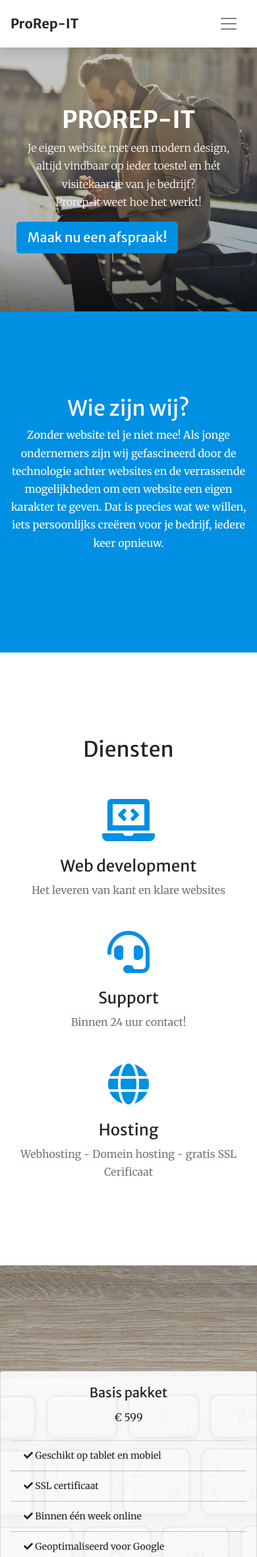
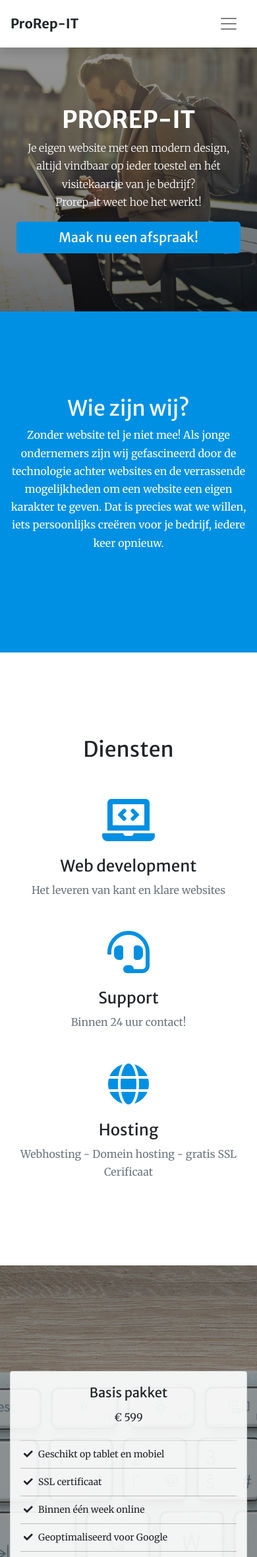
Before and after one commit to Meijer-A/ProRep-IT-Web-Development, a PHP site: page / in a window 390 px wide. Shown: the top 2360 px of the page at 66% size. Run offline with PHP 8.4, Linux system fonts and the light colour scheme; style sheets or scripts are compiled from the project's sources.

Commit message:
Fixed responsiveness bugs

```diff
--- a/index.html
+++ b/index.html
@@ -140,9 +140,9 @@
 
   <!-- sale -->
   <section class="page-section bg-dark offers" id="pricing">
-    <div class="container">
+    <div class="container full-container">
       <div class="row justify-content-around">
-        <div class="sp-background card mb-4 col-md-3 col-sm-12">
+        <div class="sp-background card mb-2 col-lg-3 col-md-5 col-sm-12">
           <div class="card-body text-center">
             <h5 class="card-title">Basis pakket</h5>
             <p class="card-text">&euro; 599</p>
@@ -156,10 +156,11 @@
               <li class="sp-item-background list-group-item"><i class="fas fa-check"></i> Maatwerk ontwerp</li>
             </ul>
           <div class="card-body text-center">
-            <a href="#contact" class="btn js-scroll-trigger btn-sm btn-outline-warning">Afspraak maken</a>
+            <!-- <a href="#contact" class="btn js-scroll-trigger btn-sm btn-outline-warning">Afspraak maken</a> -->
+            <a href="#contact" class="btn js-scroll-trigger btn-md btn-primary">Maak nu een afspraak!</a>
           </div>
         </div>
-        <div class="sp-background card mb-4 col-md-3 col-sm-12">
+        <div class="sp-background card mb-2 col-lg-3 col-md-5 col-sm-12">
           <div class="card-body text-center">
             <h5 class="card-title">compleet pakket</h5>
             <p class="card-text">&euro; 1299</p>
@@ -173,10 +174,11 @@
             <li class="sp-item-background list-group-item"><i class="fas fa-check"></i> Maatwerk ontwerp</li>
           </ul>
           <div class="card-body text-center">
-            <a href="#contact" class="btn js-scroll-trigger btn-sm btn-outline-warning">Afspraak maken</a>
+            <!-- <a href="#contact" class="btn js-scroll-trigger btn-sm btn-outline-warning">Afspraak maken</a> -->
+            <a href="#contact" class="btn js-scroll-trigger btn-md btn-primary">Maak nu een afspraak!</a>
           </div>
         </div>
-        <div class="sp-background card mb-4 col-md-3 col-sm-12">
+        <div class="sp-background card mb-2 col-lg-3 col-md-5 col-sm-12">
           <div class="card-body text-center">
             <h5 class="card-title">Premium pakket</h5>
             <p class="card-text">Op aanvraag</p>
@@ -191,7 +193,8 @@
               <li class="sp-item-background list-group-item"><i class="fas fa-check"></i> Maatwerk ontwerp</li>
             </ul>
           <div class="card-body text-center">
-            <a href="#contact" class="btn js-scroll-trigger btn-sm btn-outline-warning">Afspraak maken</a>
+            <!-- <a href="#contact" class="btn js-scroll-trigger btn-sm btn-outline-warning">Afspraak maken</a> -->
+            <a href="#contact" class="btn js-scroll-trigger btn-md btn-primary">Maak nu een afspraak!</a>
           </div>
         </div>
       </div>
@@ -203,12 +206,11 @@
       <div class="row justify-content-center">
         <div class="text-center">
           <h2 class="mt-0">Maak nu een afspraak!</h2>
-          <p class="text-muted mb-5 mt-3 text-center">Wil je door ons jouw website laten maken? Stuur dan nu een mail of
-            vul ons form in!</p>
+          <p class="text-muted mb-5 mt-3 text-center">Wil je door ons jouw website laten maken? Stuur dan nu een mail of vul ons form in!</p>
           <div class="mt-5">
             <form name="sentMessage" id="contactForm" novalidate="novalidate">
               <div class="row">
-                <div class="col-lg-6">
+                <div class="col-lg-6 col-sm-12">
                   <div class="control-group">
                     <div class="form-group floating-label-form-group controls mb-0 pb-2">
                       <label class="float-left">Naam *</label>
@@ -233,7 +235,7 @@
                     </div>
                   </div>
                 </div>
-                <div class="col-lg-6">
+                <div class="col-lg-6 col-sm-12">
                   <div class="control-group textfield-right">
                     <div class="form-group floating-label-form-group controls mb-0 pb-2">
                       <label class="float-left">Vraag / opmerking *:</label>
@@ -260,7 +262,6 @@
         </div>
         <div class="col-lg-4 mr-auto text-center">
           <i class="fas fa-envelope fa-3x mb-3 text-muted"></i>
-          <!-- Make sure to change the email address in anchor text AND the link below! -->
           <a class="d-block" href="mailto:info@prorepit.nl">info@prorepit.nl</a>
         </div>
       </div>
--- a/scss/_global.scss
+++ b/scss/_global.scss
@@ -92,3 +92,13 @@ form {
   width: 100%;
   max-width: 95%;
 }
+
+// contact
+#contact {
+  @include media-breakpoint-down(sm) {
+    p {
+      padding: 0 5px;
+    }
+  }
+
+}
--- a/scss/_masthead.scss
+++ b/scss/_masthead.scss
@@ -2,11 +2,7 @@
 header.masthead {
   padding-top: 10rem;
   padding-bottom: calc(10rem - #{$navbar-height});
-  // replace the masthead.jpg image in the /img directory to change the image
-  // if the image name change, make sure to update the url path below!
-  background: linear-gradient(to bottom, #{fade-out($black, .8)} 0%,#{fade-out($black, .7)} 80%,#{fade-out($black, .4)} 100%), url('../img/masterhead/bg-masterheadLarge.jpg');
-  //background: linear-gradient(to bottom, #{fade-out($white, 1)} 0%,#{fade-out($white, .9)} 90%,#{fade-out($white, .3)} 100%), url('../img/bg-masterhead.svg');
-  //background: url('../img/masterhead/bg-masterheadLarge.jpg');
+  background: linear-gradient(to bottom, #{fade-out($black, .6)} 0%,#{fade-out($black, .5)} 80%,#{fade-out($black, .4)} 100%), url('../img/masterhead/bg-masterheadLarge.jpg');
   background-position: center;
   background-repeat: no-repeat;
   background-attachment: scroll;
@@ -17,15 +13,14 @@ header.masthead {
   }
 
   @media (max-width: 991px) {
-    background-color: $primary;
 
     h1, h2, h3, h4, h5, h6, p {
       text-align: center;
     }
-      background-position: center;
-      background-repeat: no-repeat;
-      background-attachment: scroll;
-      background-size: cover;
+    a {
+      margin: auto;
+      width: 100%;
+    }
   }
 
   @include media-breakpoint-up(lg) {
--- a/scss/_pricing.scss
+++ b/scss/_pricing.scss
@@ -1,6 +1,6 @@
 section.offers{
     padding-top: 10rem;
-    background-image:  linear-gradient(to bottom, #{fade-out($black, .8)} 0%,#{fade-out($black, .7)} 80%,#{fade-out($black, .4)} 100%), url('../img/bg-price/pricebg-medium.jpg');
+    background-image:  linear-gradient(to bottom, #{fade-out($black, .6)} 0%,#{fade-out($black, .5)} 80%,#{fade-out($black, .4)} 100%), url('../img/bg-price/pricebg-medium.jpg');
     background-position: center;
     background-repeat: no-repeat;
     background-attachment: scroll;
@@ -17,3 +17,25 @@ section.offers{
 .sp-item-background {
     background-color: rgba(255, 255, 255, 0);
 }
+
+.list-group-item {
+    padding: 10px 5px;
+
+    .fa-check {
+        padding-right: 5px;
+    }
+}
+
+// @include media-breakpoint-down(md) {
+//     .sp-background {
+//         width: 30%;
+//         flex: 30%;
+//         max-width: 30%;
+//     }
+// }
+@include media-breakpoint-down(sm) {
+    .sp-background {
+        margin: 0 5px;
+        // background-color: aquamarine;
+    }
+}
```
